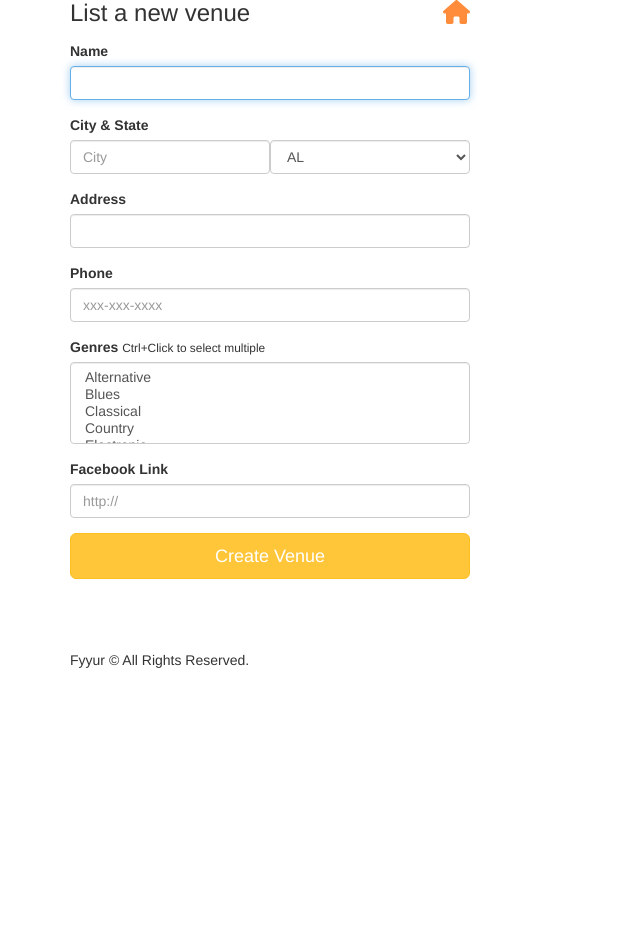
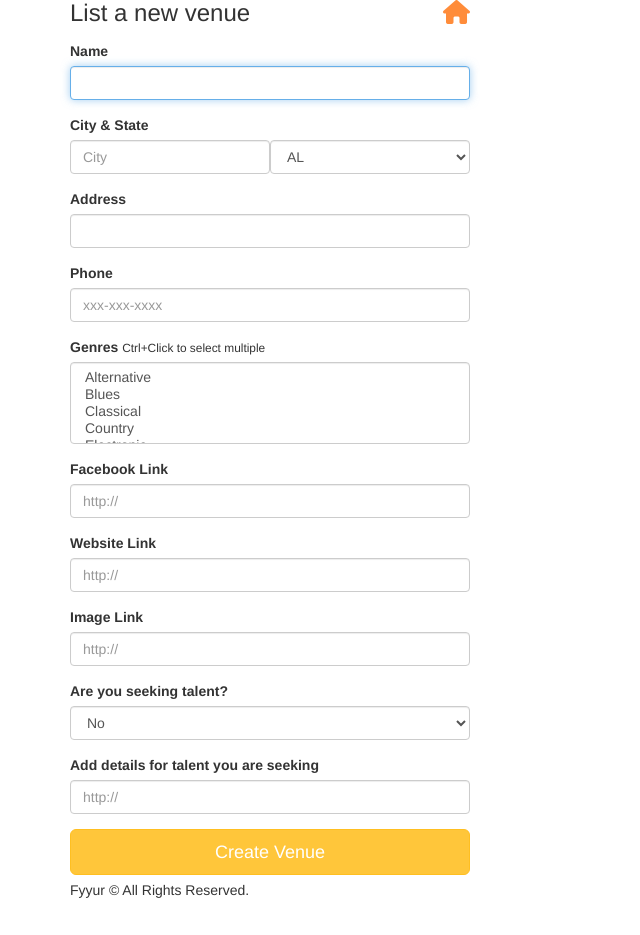
Before and after one commit to abira125/fyyur, a Flask app: page /venues/create in a window 1280 px wide. Shown: the part 95-1030 px from the top of the page, without its empty margins (0-640 px from the left). Before the commit the page ends 763 px from the top, so only its background shows below. Run offline with Flask 2, Linux system fonts and the light colour scheme; some libraries are stand-ins or nearby versions.

Commit message:
post complete draft 1

```diff
--- a/app.py
+++ b/app.py
@@ -17,6 +17,7 @@ import config
 from flask_migrate import Migrate
 from sqlalchemy.sql.functions import func
 from datetime import datetime
+import traceback
 #----------------------------------------------------------------------------#
 # App Config.
 #----------------------------------------------------------------------------#
@@ -52,15 +53,20 @@ class Venue(db.Model):
     seeking_talent = db.Column(db.Boolean, nullable=False, default=False)
     seeking_description = db.Column(db.String(200))
     shows = db.relationship("Show", backref=db.backref('venues', lazy=True))
-    genres = db.relationship("Genre", secondary='venuegenre', backref=db.backref('venues', lazy=True))
+    genres = db.relationship("VenueGenre", backref=db.backref('venues', lazy=True))
 
-    def __init__(self, name, city, state, address, phone,facebook_link):
-      self.name = name,
-      self.city = city,
-      self.state = state,
-      self.address = address,
-      self.phone = phone,
+    def __init__(self, name, city, state, address, phone, facebook_link,\
+                 website_link, image_link, seeking_talent, seeking_description):
+      self.name = name
+      self.city = city
+      self.state = state
+      self.address = address
+      self.phone = phone
       self.facebook_link = facebook_link
+      self.website_link = website_link
+      self.image_link = image_link
+      self.seeking_talent = seeking_talent
+      self.seeking_description = seeking_description
 
     def format(self):
       venue_dict = []
@@ -141,9 +147,12 @@ class Venue(db.Model):
         raise e
       return venue_dict
 
-    def create(self):
+    def create(self, genres):
       is_created = False
       try:
+        for genre in genres:
+          vg = VenueGenre(name=genre)
+          self.genres.append(vg)
         db.session.add(self)
         db.session.commit()
         is_created = True
@@ -184,26 +193,35 @@ class Artist(db.Model):
     website_link = db.Column(db.String(120))
     seeking_venue = db.Column(db.Boolean, nullable=False, default=False)
     seeking_description = db.Column(db.String(200))
-    genres = db.relationship("Genre", secondary='artistgenre', backref=db.backref('artists', lazy=True))
+    genres = db.relationship("ArtistGenre", backref=db.backref('artists', lazy=True))
 
     # TODO: implement any missing fields, as a database migration using Flask-Migrate
 
-venuegenre = db.Table('venuegenre',
-    db.Column('venue_id', db.Integer, db.ForeignKey('venue.id', ondelete='CASCADE'), primary_key=True),
-    db.Column('genre_id', db.Integer, db.ForeignKey('genre.id', ondelete='CASCADE'), primary_key=True)
-)
+# venuegenre = db.Table('venuegenre',
+#     db.Column('venue_id', db.Integer, db.ForeignKey('venue.id', ondelete='CASCADE'), primary_key=True),
+#     db.Column('genre_id', db.Integer, db.ForeignKey('genre.id', ondelete='CASCADE'), primary_key=True)
+# )
 
-artistgenre = db.Table('artistgenre',
-    db.Column('artist_id', db.Integer, db.ForeignKey('artist.id', ondelete='CASCADE'), primary_key=True),
-    db.Column('genre_id', db.Integer, db.ForeignKey('genre.id', ondelete='CASCADE'), primary_key=True)
-)
+# artistgenre = db.Table('artistgenre',
+#     db.Column('artist_id', db.Integer, db.ForeignKey('artist.id', ondelete='CASCADE'), primary_key=True),
+#     db.Column('genre_id', db.Integer, db.ForeignKey('genre.id', ondelete='CASCADE'), primary_key=True)
+# )
 
+class VenueGenre(db.Model):
+    __tablename__ = 'venuegenre'
+    venue_id = db.Column(db.Integer, db.ForeignKey('venue.id', ondelete='CASCADE'), primary_key=True)
+    name = db.Column(db.String(30), nullable=False, primary_key=True)
 
-class Genre(db.Model):
-    __tablename__ = 'genre'
+class ArtistGenre(db.Model):
+    __tablename__ = 'artistgenre'
+    artist_id = db.Column(db.Integer, db.ForeignKey('artist.id', ondelete='CASCADE'), primary_key=True)
+    name = db.Column(db.String(30), nullable=False, primary_key=True)
 
-    id = db.Column(db.Integer, primary_key=True)
-    name = db.Column(db.String(30), nullable=False)
+# class Genre(db.Model):
+#     __tablename__ = 'genre'
+
+#     id = db.Column(db.Integer, primary_key=True)
+#     name = db.Column(db.String(30), nullable=False)
 
 # TODO Implement Show and Artist models, and complete all model relationships and properties, as a database migration.
 
@@ -320,22 +338,29 @@ def create_venue_submission():
     request.get_data()
     # print(request.form)
     print(request.form)
-    print(request.form['genres'])
-    print(request.form['genres'])
-    print(request.form.getlist('genres'))
-    genres = [value for key,value in request.form.items() if key=="genres"]
+    genres = request.form.getlist('genres')
     print(genres)
     venue_dict = request.form.to_dict()
     print(venue_dict)
+    seeking_talent = venue_dict['seeking_talent'] == "True"
+    print(seeking_talent)
+    print(type(seeking_talent))
     venue = Venue(name=venue_dict['name'], city=venue_dict['city'], state=venue_dict['state'],\
-                  address=venue_dict['address'], phone=venue_dict['phone'],facebook_link=venue_dict['facebook_link'])
-    created = venue.create()
+                  address=venue_dict['address'], phone=venue_dict['phone'],\
+                  facebook_link=venue_dict['facebook_link'],\
+                  website_link=venue_dict['website_link'], image_link=venue_dict['image_link'],\
+                  seeking_talent=seeking_talent, seeking_description=venue_dict['seeking_description'])
+    # genres=genres,
+    created = venue.create(genres)
     if created:
       flash('Venue ' + request.form['name'] + ' was successfully listed!')
   except Exception as e:
     print("Error while creating new venue: ", e)
-    print(sys.exc_info())
-    flash('An error occurred. Venue ' + venue_dict['name'] + ' could not be listed.')
+    # print(sys.exc_info())
+    print(traceback.format_exc())
+    # traceback.print_tb(e.__traceback__)
+    flash('An error occurred. Venue ' + request.form['name'] + ' could not be listed.')
+    abort(500)
 
 
 
--- a/forms.py
+++ b/forms.py
@@ -117,6 +117,24 @@ class VenueForm(Form):
     facebook_link = StringField(
         'facebook_link', validators=[URL()]
     )
+    website_link = StringField(
+        # TODO implement enum restriction
+        'website_link', validators=[URL()]
+    )
+    image_link = StringField(
+        # TODO implement enum restriction
+        'image_link', validators=[URL()]
+    )
+    seeking_talent = SelectField(
+        'seeking_talent', validators=[DataRequired()],
+        choices=[
+            (False,'No'),
+            (True, 'Yes')
+        ]
+    )
+    seeking_description = StringField(
+        'seeking_description'
+    )
 
 class ArtistForm(Form):
     name = StringField(
@@ -217,5 +235,13 @@ class ArtistForm(Form):
         # TODO implement enum restriction
         'facebook_link', validators=[URL()]
     )
+    website_link = StringField(
+        # TODO implement enum restriction
+        'website_link', validators=[URL()]
+    )
+    image_link = StringField(
+        # TODO implement enum restriction
+        'image_link', validators=[URL()]
+    )
 
 # TODO IMPLEMENT NEW ARTIST FORM AND NEW SHOW FORM
--- a/templates/forms/new_artist.html
+++ b/templates/forms/new_artist.html
@@ -26,12 +26,12 @@
       <div class="form-group">
         <label for="genres">Genres</label>
         <small>Ctrl+Click to select multiple</small>
-        {{ form.genres(class_ = 'form-control', placeholder='Genres, separated by commas', id=form.state, autofocus = true) }}
+        {{ form.genres(class_ = 'form-control', placeholder='Genres, separated by commas', autofocus = true) }}
       </div>
       <div class="form-group">
           <label for="genres">Facebook Link</label>
-          {{ form.facebook_link(class_ = 'form-control', placeholder='http://', id=form.state, autofocus = true) }}
-        </div>
+          {{ form.facebook_link(class_ = 'form-control', placeholder='http://', autofocus = true) }}
+      </div>
       <input type="submit" value="Create Venue" class="btn btn-primary btn-lg btn-block">
     </form>
   </div>
--- a/templates/forms/new_venue.html
+++ b/templates/forms/new_venue.html
@@ -35,7 +35,26 @@
       <div class="form-group">
           <label for="facebook_link">Facebook Link</label>
           {{ form.facebook_link(class_ = 'form-control', placeholder='http://', autofocus = true) }}
-        </div>
+      </div>
+      <div class="form-group">
+        <label for="website_link">Website Link</label>
+        {{ form.website_link(class_ = 'form-control', placeholder='http://', autofocus = true) }}
+      </div>
+      <div class="form-group">
+        <label for="image_link">Image Link</label>
+        {{ form.image_link(class_ = 'form-control', placeholder='http://', autofocus = true) }}
+      </div>
+      <div class="form-group">
+        <label for="seeking_talent">Are you seeking talent?</label>
+        {{ form.seeking_talent(class_ = 'form-control', placeholder='http://', autofocus = true) }}
+      </div>
+      <div class="form-group">
+        <label for="seeking_description">Add details for talent you are seeking</label>
+        {{ form.seeking_description(class_ = 'form-control', placeholder='http://', autofocus = true) }}
+      </div>
+      <div>
+
+      </div>
       <input type="submit" value="Create Venue" class="btn btn-primary btn-lg btn-block">
     </form>
   </div>
--- a/templates/pages/show_venue.html
+++ b/templates/pages/show_venue.html
@@ -43,7 +43,8 @@
 		{% endif %}
 	</div>
 	<div class="col-sm-6">
-		<img src="{{ venue.image_link }}" alt="Venue Image" />
+		{%if venue.image_link!='' %}<img src="{{ venue.image_link }}" alt="Venue Image" />
+		{% else %}<h2 class="monospace">No image Found</h2>{%endif%}
 	</div>
 </div>
 <section>
```
Also changed, not shown: migrations/versions/28549dbb57d0_.py (added, +47 -0 lines), migrations/versions/9c35f09392e7_.py (added, +40 -0 lines).
